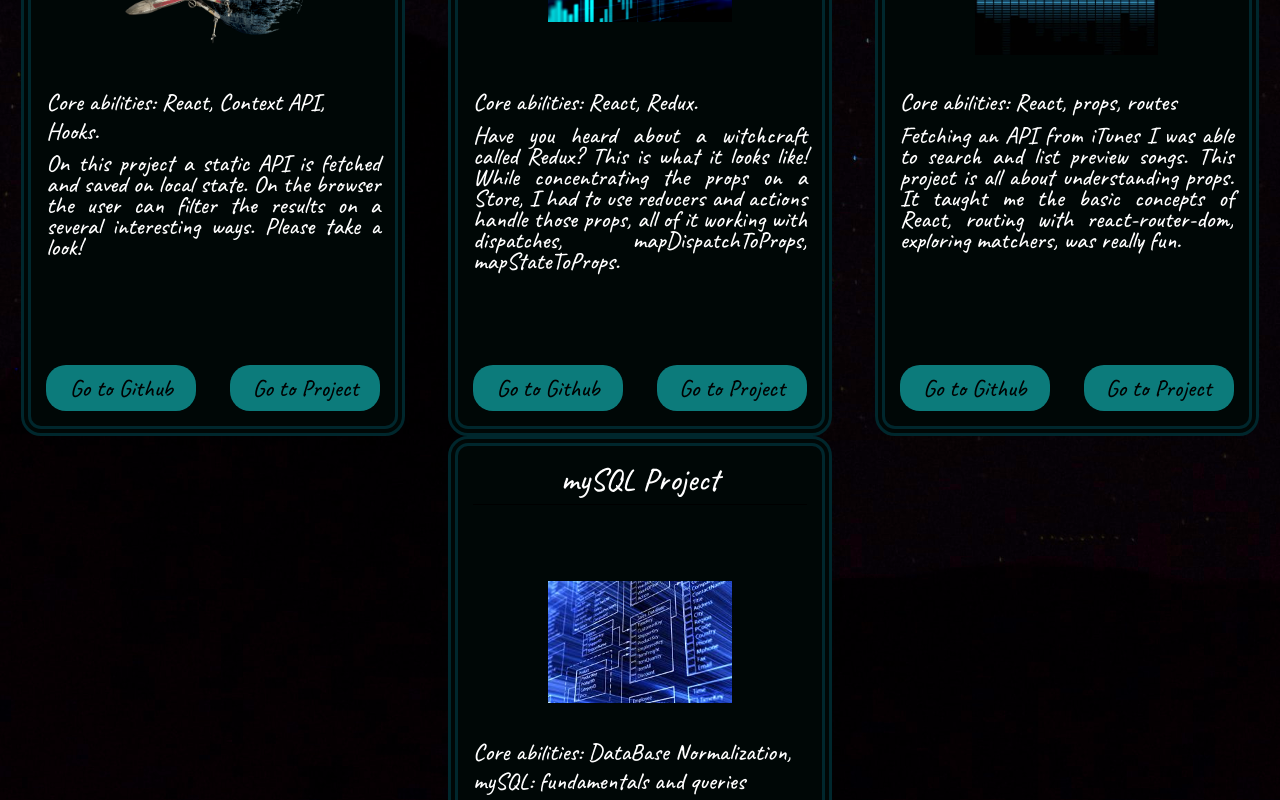
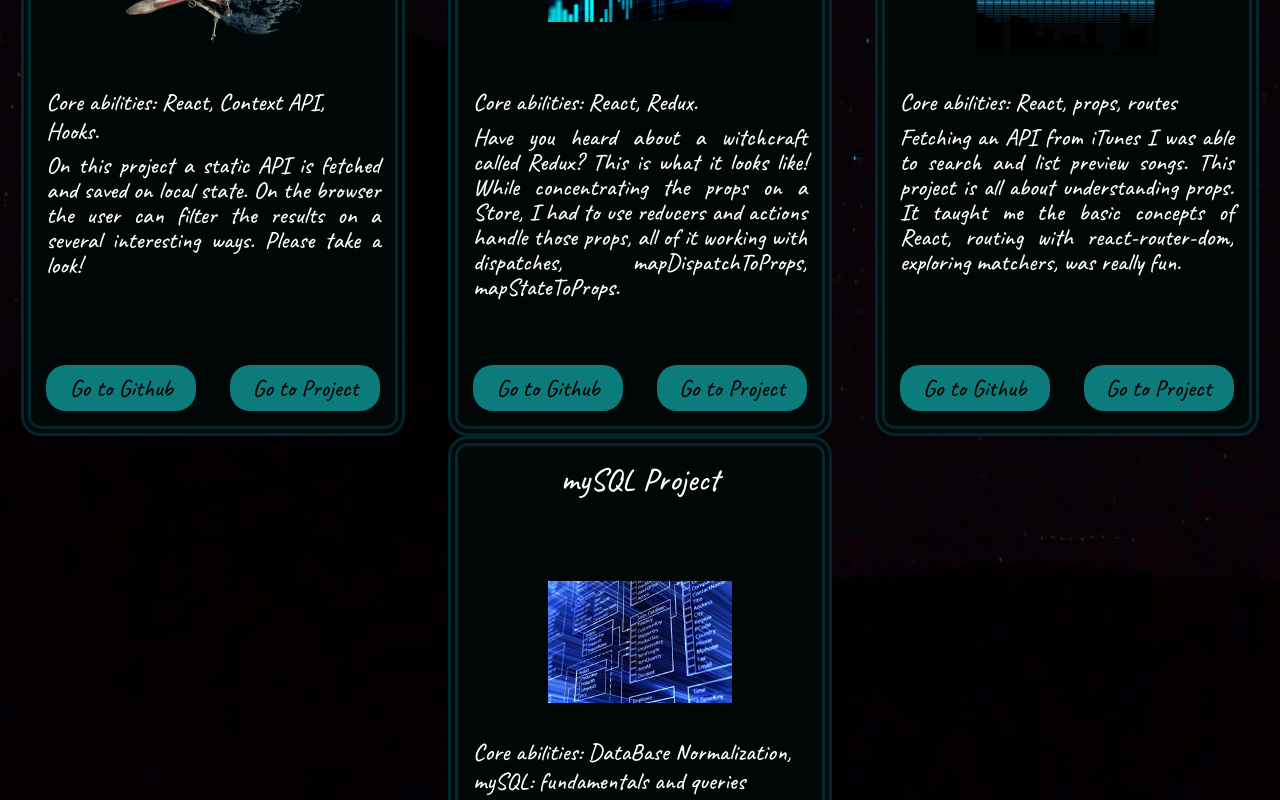
Before and after one commit to Leandro-Hespanhol/leandro-hespanhol.github.io, a React (Create React App) app: page / in a window 1280 px wide. Shown: the part 1300-2100 px from the top of the page. Built offline with nearby package versions, Linux system fonts and the light colour scheme.

Commit message:
lineheight

```diff
--- a/src/pages/Projects.css
+++ b/src/pages/Projects.css
@@ -62,7 +62,7 @@
 }
 
 .card-div p {
-  line-height: 21px;
+  line-height: 25px;
   text-align: justify;
 }
 
```
